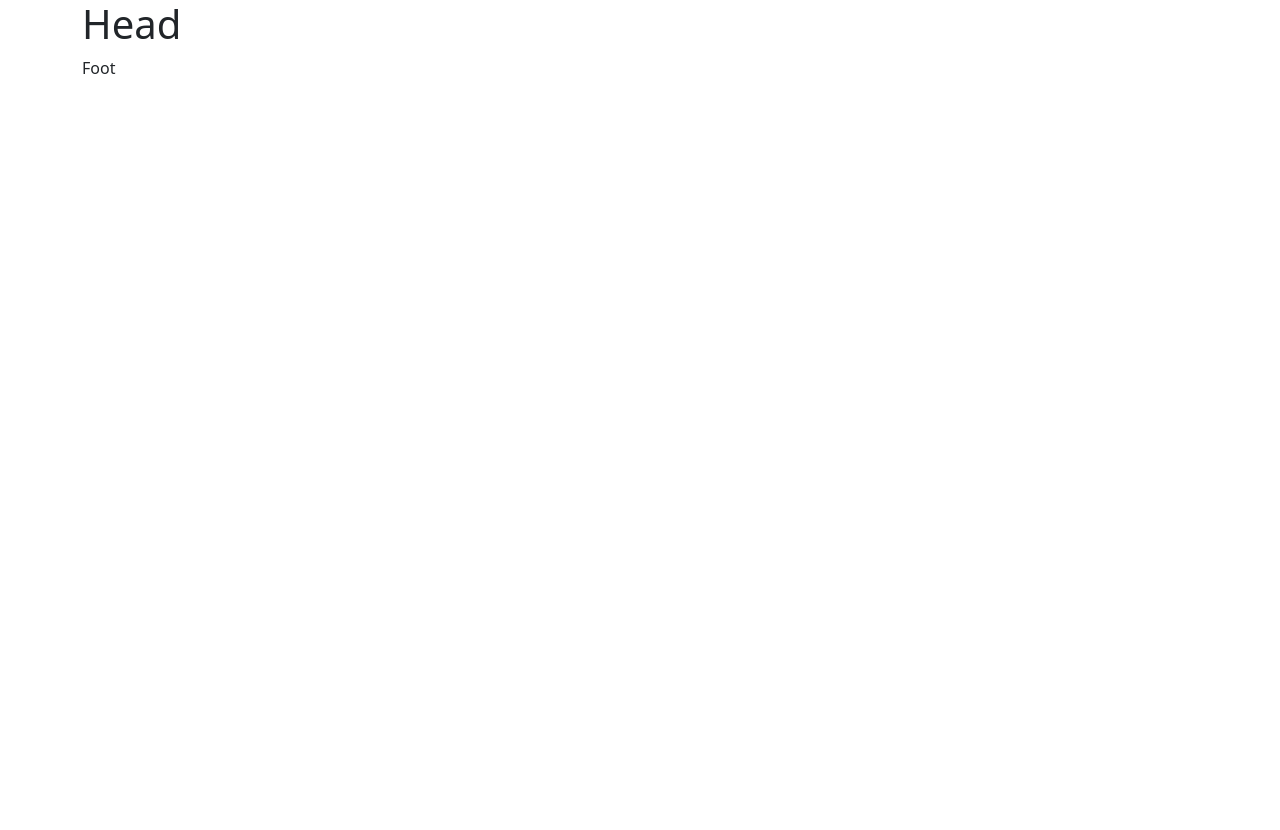
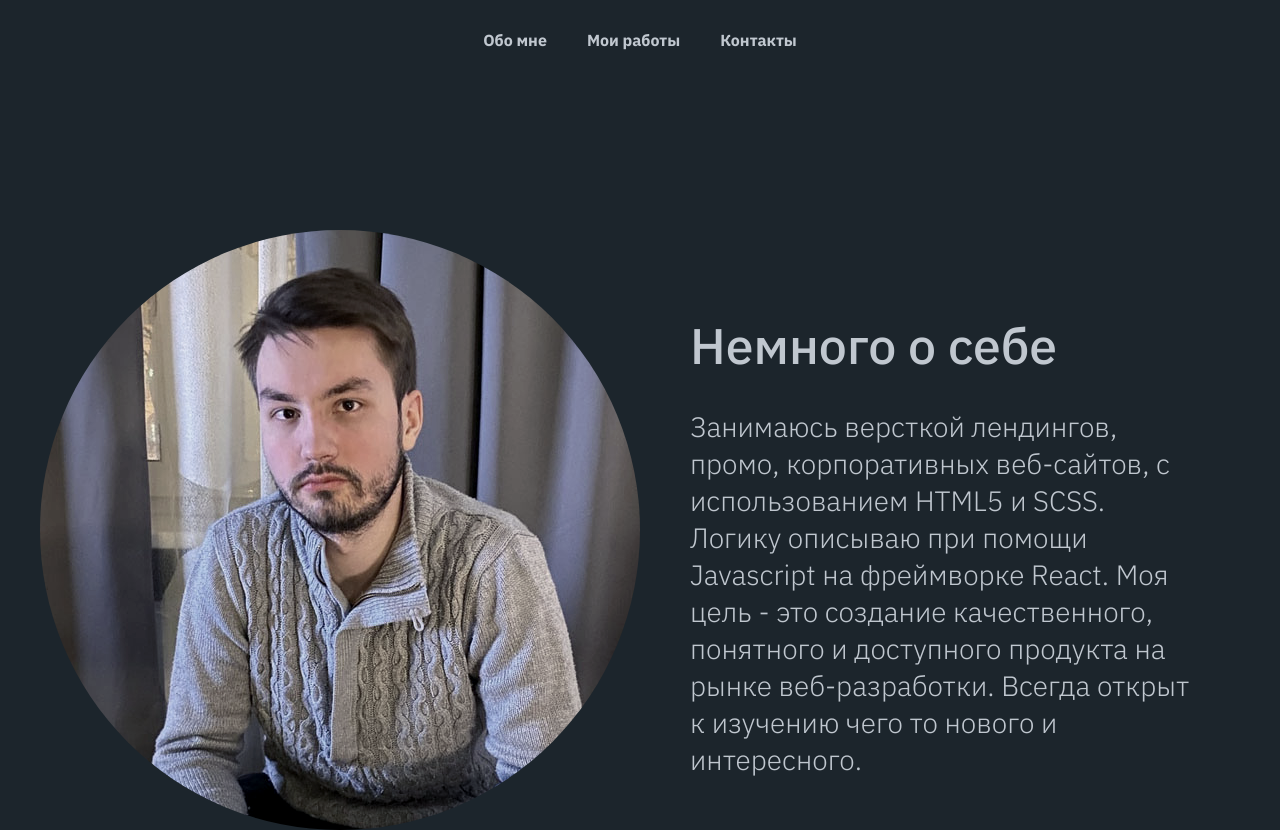
Before and after one commit to Fjornir/sn-portfolio, a React (Create React App) app: page / in a window 1280 px wide. Before the commit the page ends 800 px from the top, so only its background shows below. Built offline with nearby package versions, Linux system fonts and the light colour scheme.

Commit message:
Header and about blocks filed with content

```diff
--- a/package.json
+++ b/package.json
@@ -3,6 +3,9 @@
   "version": "0.1.0",
   "private": true,
   "dependencies": {
+    "@emotion/react": "^11.10.4",
+    "@emotion/styled": "^11.10.4",
+    "@mui/material": "^5.10.10",
     "@testing-library/jest-dom": "^5.16.5",
     "@testing-library/react": "^13.4.0",
     "@testing-library/user-event": "^13.5.0",
--- a/public/index.html
+++ b/public/index.html
@@ -8,16 +8,19 @@
       name="description"
       content="Web site created using create-react-app"
     />
-    <link
-      href="https://cdn.jsdelivr.net/npm/bootstrap@5.2.2/dist/css/bootstrap.min.css"
-      rel="stylesheet"
-      integrity="sha384-Zenh87qX5JnK2Jl0vWa8Ck2rdkQ2Bzep5IDxbcnCeuOxjzrPF/et3URy9Bv1WTRi"
-      crossorigin="anonymous"
-    />
     <!--
       manifest.json provides metadata used when your web app is installed on a
       user's mobile device or desktop. See https://developers.google.com/web/fundamentals/web-app-manifest/
     -->
+
+    <!--New fonts-->
+    <link rel="preconnect" href="https://fonts.googleapis.com" />
+    <link rel="preconnect" href="https://fonts.gstatic.com" crossorigin />
+    <link
+      href="https://fonts.googleapis.com/css2?family=IBM+Plex+Sans:wght@300;500;700&display=swap"
+      rel="stylesheet"
+    />
+
     <link rel="manifest" href="%PUBLIC_URL%/manifest.json" />
     <!--
       Notice the use of %PUBLIC_URL% in the tags above.
@@ -43,10 +46,5 @@
       To begin the development, run `npm start` or `yarn start`.
       To create a production bundle, use `npm run build` or `yarn build`.
     -->
-    <script
-      src="https://cdn.jsdelivr.net/npm/bootstrap@5.2.2/dist/js/bootstrap.bundle.min.js"
-      integrity="sha384-OERcA2EqjJCMA+/3y+gxIOqMEjwtxJY7qPCqsdltbNJuaOe923+mo//f6V8Qbsw3"
-      crossorigin="anonymous"
-    ></script>
   </body>
 </html>
--- a/src/components/AboutMe.tsx
+++ b/src/components/AboutMe.tsx
@@ -1,9 +1,23 @@
+import "../style/aboutMe.scss";
 
 function AboutMe() {
-    return(
-        <>
-        </>
-    )
+  return (
+    <div className="about-container">
+      <div className="about-container__photo"></div>
+      <div className="about-container-info">
+        <h1 className="about-container-info__title">
+          Немного о себе
+        </h1>
+        <div className="about-container-info__text">
+          Занимаюсь версткой лендингов, промо, корпоративных веб-сайтов, с
+          использованием HTML5 и SCSS. Логику описываю при помощи Javascript на
+          фреймворке React. Моя цель - это создание качественного, понятного и
+          доступного продукта на рынке веб-разработки. Всегда открыт к изучению
+          чего то нового и интересного.
+        </div>
+      </div>
+    </div>
+  );
 }
 
-export default AboutMe
+export default AboutMe;
--- a/src/components/Footer.tsx
+++ b/src/components/Footer.tsx
@@ -3,7 +3,6 @@ function Footer() {
     return (
         <>
         <footer>
-            Foot
         </footer>
         </>
     )
--- a/src/components/Header.tsx
+++ b/src/components/Header.tsx
@@ -1,10 +1,20 @@
+import '../style/headerStyle.scss'
+const navs = ["Обо мне", "Мои работы", "Контакты"];
 
-function Header(){
-    return(
-        <header>
-            <h1>Head</h1>
-        </header>
-    );
+function Header() {
+  return (
+    <header>
+      <nav>
+        <ul className="nav">
+          {navs.map((item) => (
+            <li key={item} className="nav-item">
+              <a href="#" className="nav-item__link">{item}</a>
+            </li>
+          ))}
+        </ul>
+      </nav>
+    </header>
+  );
 }
 
-export default Header
+export default Header;
--- a/src/components/Main.tsx
+++ b/src/components/Main.tsx
@@ -3,6 +3,7 @@ import AboutMe from "./AboutMe";
 import MyWorks from "./MyWorks";
 import Contacts from "./Contacts";
 import Footer from "./Footer";
+import '../style/mainStyle.scss'
 
 function Main() {
   return (
--- a/src/style/MainStyle.scss
+++ b/src/style/MainStyle.scss
@@ -0,0 +1,9 @@
+@import "colors";
+
+* {
+  box-sizing: border-box;
+  padding: 0;
+  margin: 0;
+  font-family: "IBM Plex Sans", sans-serif;
+  background-color: $background;
+}
--- /dev/null
+++ b/src/style/_colors.scss
@@ -0,0 +1,3 @@
+$primary: #c0c7cf;
+$secondary: #fcfdff;
+$background: #1C252C;
--- /dev/null
+++ b/src/style/aboutMe.scss
@@ -0,0 +1,34 @@
+@import 'colors';
+
+.about-container{
+    display: flex;
+    align-items: center;
+    justify-content: center;
+    padding: 150px 0 0 0;
+    flex-wrap: wrap;
+
+    &__photo {
+        padding: 300px;
+        background: url('../images/myPhoto.png');
+        border-radius: 50%;
+    }
+
+    &-info {
+        display: flex;
+        flex-direction: column;
+        max-width: 600px;
+        color: $primary;
+        padding: 50px;
+
+        &__title {
+            padding: 30px 0;
+            font-weight: 400;
+            font-size: 50px;
+        }
+
+        &__text {
+            font-weight: 300;
+            font-size: 28px;
+        }
+    }
+}
--- /dev/null
+++ b/src/style/headerStyle.scss
@@ -0,0 +1,26 @@
+@import "colors";
+
+.nav {
+  display: flex;
+  position: sticky;
+  top: 0;
+  list-style-type: none;
+  align-items: center;
+  justify-content: center;
+  flex-wrap: wrap;
+
+  &-item {
+    padding: 30px 20px;
+    font-weight: 600;
+    font-size: 16px;
+
+    &__link {
+      text-decoration: none;
+      color: $primary;
+
+      &:hover {
+        color: $secondary;
+      }
+    }
+  }
+}
```
Also changed, not shown: src/images/myPhoto.png (added), 1 other file (tests, documents, lock files or other folders).
